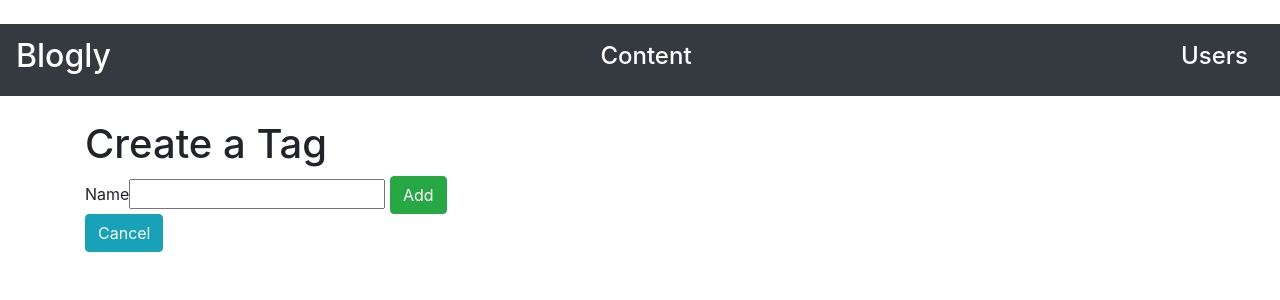
After one commit to Koe-Nocturne/flask-blogly, a Flask app: page /tags/new in a window 1280 px wide. The commit adds this page. Shown: the top 300 px of the page. Run offline with Flask 2, Linux system fonts and the light colour scheme; some libraries are stand-ins or nearby versions.

Commit message:
ALmost there I promise

```diff
--- a/app.py
+++ b/app.py
@@ -2,8 +2,9 @@
 
 from flask import Flask, request, redirect, render_template, flash, url_for
 #from flask_debugtoolbar import DebugToolbarExtension
-from models import db, connect_db, User, Post
+from models import db, connect_db, User, Post, Tag, PostTag
 from datetime import datetime
+import pdb
 
 app = Flask(__name__)
 app.config['SQLALCHEMY_DATABASE_URI'] = 'postgresql:///blogly'
@@ -105,20 +106,33 @@ def delete_user_redirect(id):
 @app.route("/users/<int:id>/posts/new")
 def show_form_post(id):
     """ Show the form so the user can input data """
-
-    return render_template("createpost.html", id=id)
+    tag = Tag.query.all()
+    return render_template("createpost.html", id=id, tag=tag)
 
 
 @app.route("/users/<int:id>/posts/new", methods=["POST"])
 def create_post(id):
     """ verifies and adds post to database """
+
     title = request.form.get("title")
     content = request.form.get("content")
+    tags = request.form.getlist("tags")
+
     posttime = datetime.now()
     post = Post(title=title, content=content, created_at=posttime, creator_id=id)
+    # tagsid = Tag.query.filter(tags.name != None)
 
     db.session.add(post)
     db.session.commit()
+
+    import pdb; pdb.set_trace()
+    # raise
+    for tag in tags:
+        tagsid = Tag.query.filter(name == tag)
+        posttag = PostTag(post_id=post.id, tag_id=tagsid)
+        db.session.add(posttag)
+        db.session.commit()
+
 
     return redirect(url_for("user_page", id=id))
 
@@ -166,3 +180,31 @@ def delete_post_redirect(id):
     db.session.commit()
 
     return redirect(url_for("user_page", id=post.creator_id))
+
+@app.route("/tags")
+def display_tags():
+    """ list tags on page, yes """
+    tags = Tag.query.all()
+    return render_template("tags.html", tags=tags)
+
+
+@app.route("/tags/new")
+def show_create_tag_form():
+    """ shows form to add new tag """
+    return render_template("createtag.html")
+
+@app.route("/tags/new", methods=["POST"])
+def process_tag():
+    """ shows form to add new tag """
+    tag = request.form.get("name")
+    tagger = Tag(name=tag)
+    db.session.add(tagger)
+    db.session.commit()
+    return redirect("/tags")
+
+
+@app.route("/tags/<int:id>")
+def tag_page(id):
+    """ show the pages with the tags """
+    tag = Tag.query.get(id)
+    return render_template('tagdetail.html', tag=tag)
--- a/templates/createpost.html
+++ b/templates/createpost.html
@@ -10,6 +10,10 @@
     <label for="title">Title</label><input type="text" name="title" class="my-3">
     <br>
     <label for="content">Content</label><input type="text" name="content" class="my-3">
+    {% for t in tag %}
+    <input type="checkbox" name="tags" value="{{t.name}}">{{t.name}}
+    <br>
+    {% endfor %}
     <br>
     <button class="btn btn-success m-1">Add</button>
 </form>
--- /dev/null
+++ b/templates/createtag.html
@@ -0,0 +1,17 @@
+{% extends 'base.html' %}
+
+{% block content %}
+<h1>Create a Tag</h1>
+    {% for msg in get_flashed_messages() %}
+        <div class ="alert alert-warning" role="alert">
+            {{ msg }}
+        </div>
+    {% endfor %}
+<form action="/tags/new" method="POST">
+    <label for="name">Name</label><input type="text" name="name">
+<button class="btn btn-success">Add</button>
+</form>
+<form action="/tags">
+    <button class="btn btn-info">Cancel</button>
+    </form>
+{% endblock %}
--- a/templates/post.html
+++ b/templates/post.html
@@ -14,6 +14,10 @@
 <button class="btn btn-primary">Edit</button>
 </form>
 <form action="/posts/{{post[0][1]}}/delete" method="POST">
+<p><span>Tags:</span>{% for tag in Tags %}
+    <button class="btn btn-primary btn-sm">{{tag.name}}</button>
+    {% endfor %}
+</p>
 <button  class="btn btn-danger"> Delete</button>
 </form>
 
```
Also changed, not shown: models.py (+30 -0 lines), templates/tagdetail.html (added, +21 -0 lines), templates/tags.html (added, +19 -0 lines), test.py (+37 -2 lines).
